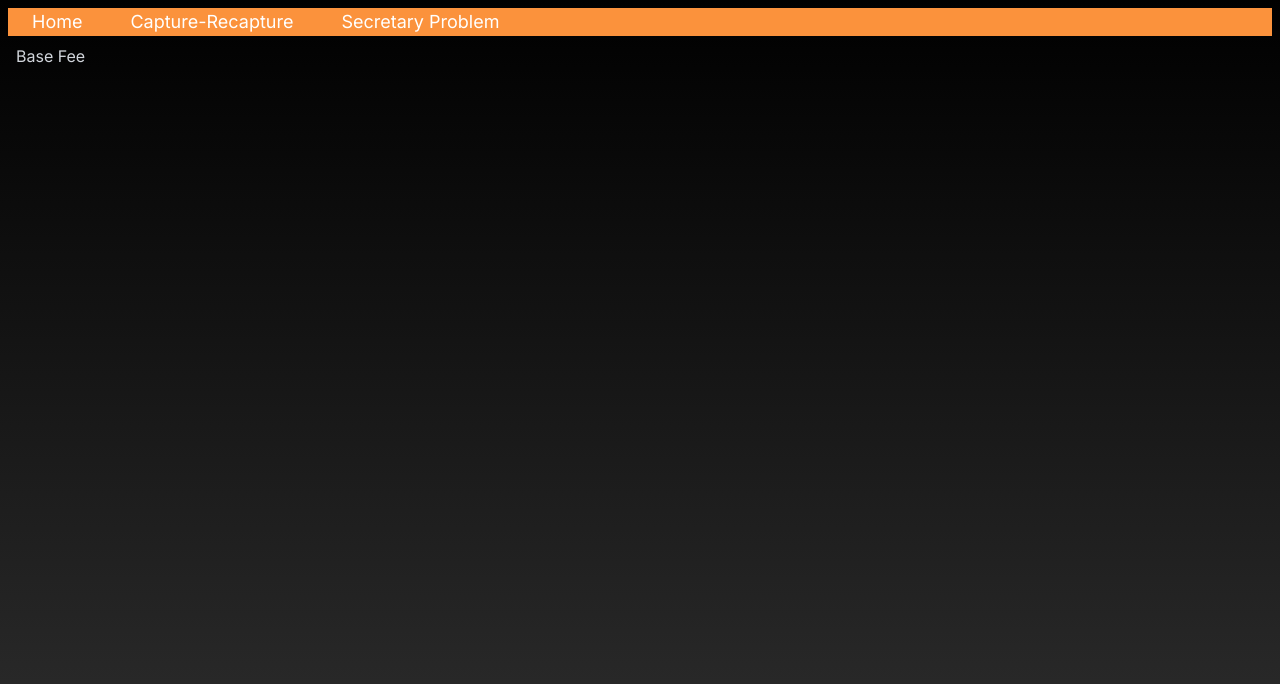
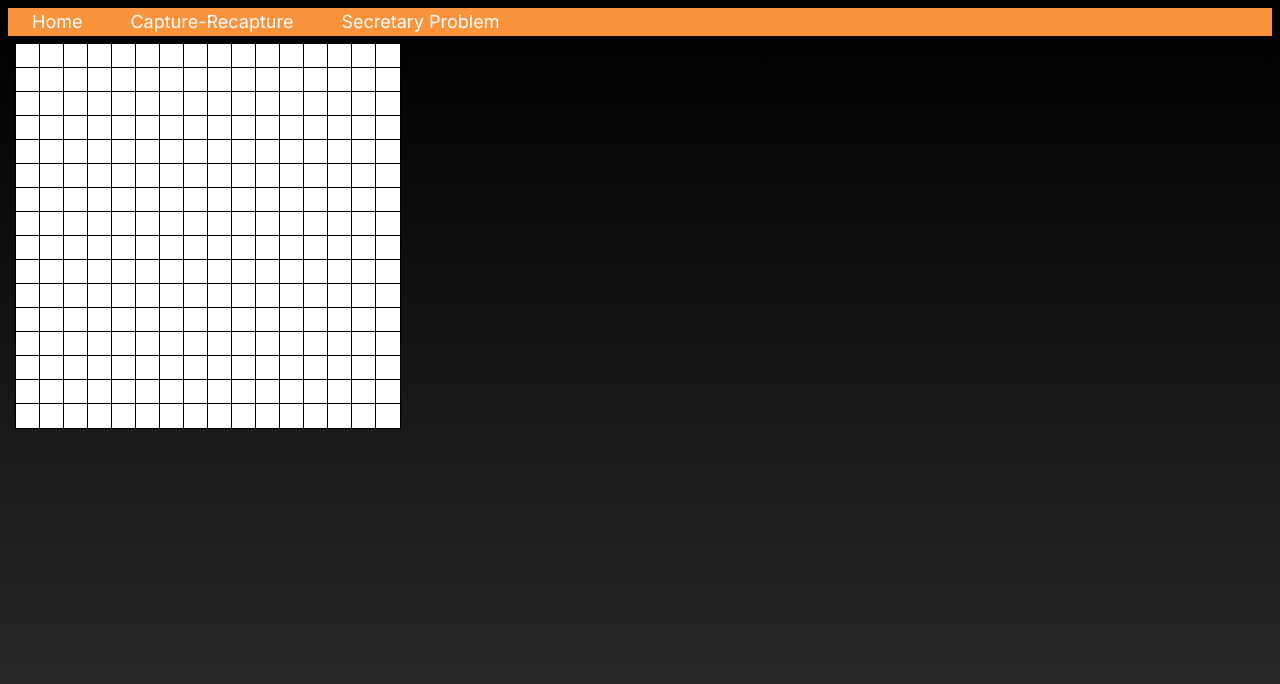
Before and after one commit to jduffey/personal-portfolio-website, a Next.js app: page /base-fee in a window 1280 px wide. Shown: the top 684 px of the page. Built offline with nearby package versions, Linux system fonts and the light colour scheme.

Commit message:
Create blank grid of 16x16 squares

```diff
--- a/app/(data-viz-sims)/base-fee/page.js
+++ b/app/(data-viz-sims)/base-fee/page.js
@@ -1,7 +1,42 @@
 export default function BaseFee() {
-    return (
-        <>
-            Base Fee
-        </>
-    )
+    const gridSize = 16;
+    const squareSize = 24;
+
+    const generateGrid = () => {
+        const grid = [];
+
+        for (let row = 0; row < gridSize; row++) {
+            const rowElements = [];
+
+            for (let col = 0; col < gridSize; col++) {
+                const color = 'white';
+
+                const square = (
+                    <div
+                        key={`${row}-${col}`}
+                        style={{
+                            width: `${squareSize}px`,
+                            height: `${squareSize}px`,
+                            backgroundColor: color,
+                            display: 'inline-block',
+                            outline: '1px solid black',
+                            verticalAlign: 'top',
+                            fontSize: '0',
+                            lineHeight: '0',
+                            margin: '0',
+                            padding: '0',
+                        }}
+                    />
+                );
+
+                rowElements.push(square);
+            }
+
+            grid.push(<div key={`row-${row}`} style={{ fontSize: '0', lineHeight: '0', margin: '0', padding: '0' }}>{rowElements}</div>);
+        }
+
+        return grid;
+    };
+
+    return <>{generateGrid()}</>;
 }
```
